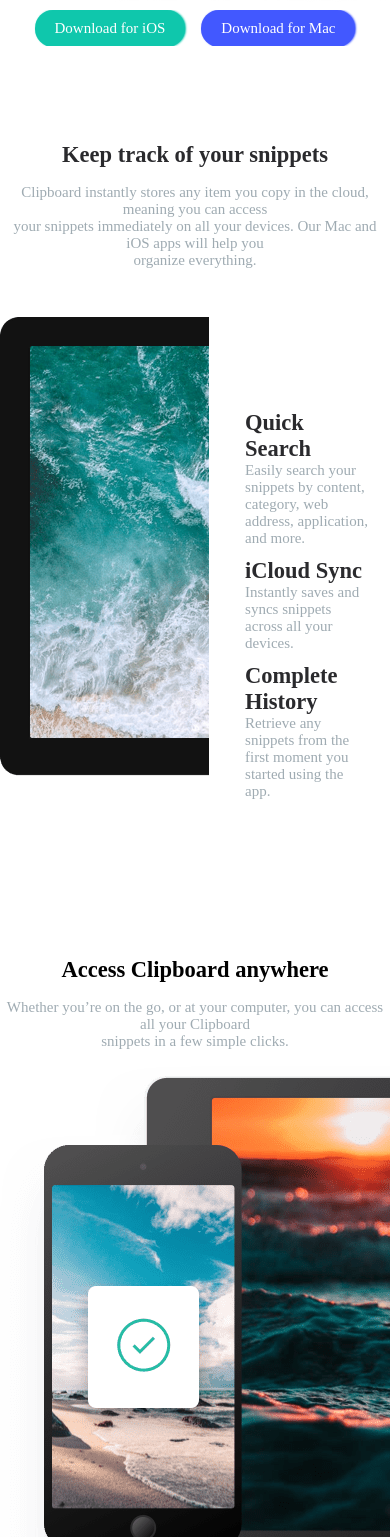
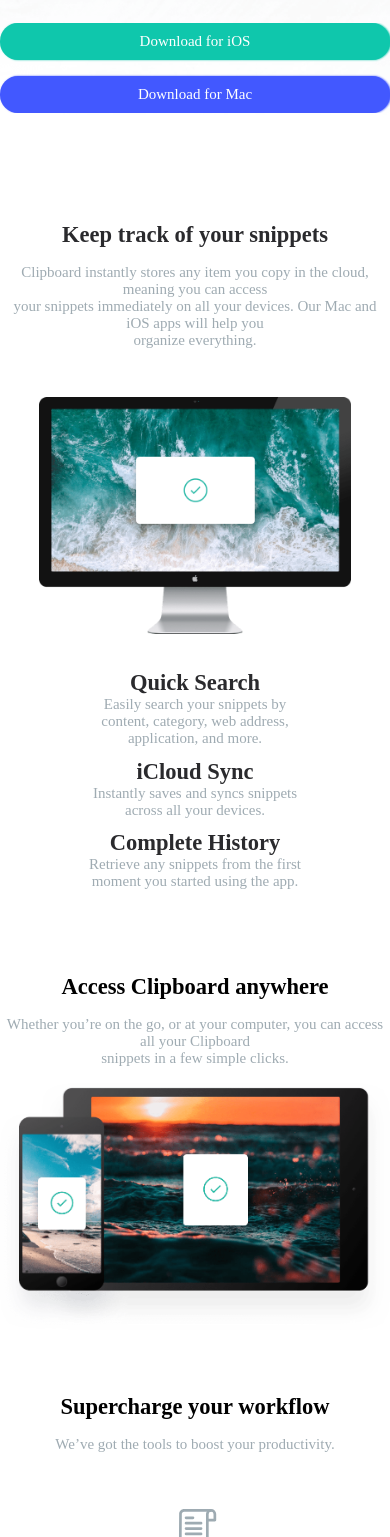
Before and after one commit to Taiwola/clipboard-landing-page, a plain HTML site: page index.html in a window 390 px wide. Shown: the part 354-1891 px from the top of the page. Drawn offline with Linux system fonts and the light colour scheme.

Commit message:
breakpoint added

```diff
--- a/css/app.css
+++ b/css/app.css
@@ -178,6 +178,15 @@ main{
 .main-div-4{
     width: 100%;
     margin-bottom: 1rem;
+    display: flex;
+    justify-content: center;
+    align-items: center;
+}
+
+.div-4-img{
+    display: flex;
+    justify-content: center;
+    align-items: center;
 }
 
 .div-4-img > img{
@@ -268,6 +277,8 @@ footer{
     display: flex;
     flex-direction: column;
     gap: 1rem;
+    justify-content: center;
+    align-items: center;
 }
 
 .footer-link > a:hover{
@@ -288,3 +299,118 @@ footer{
 .footer-social > a:hover{
     color: var(--very-Strong-Cyan);
 }
+
+/* media query */
+
+@media screen and (max-width: 480px){
+    header{
+        background-image: url("../images/bg-header-mobile.png");
+        background-size: cover;
+        height: 30rem;
+    }
+
+    .history-btn{
+        display: flex;
+        flex-direction: column;
+        width: 100%;
+    }
+
+    .Ios{
+        width: 100%;
+        text-align: center;
+    }
+
+    .Mac{
+        width: 100%;
+        text-align: center;
+    }
+
+    .main-div-2{
+        display: flex;
+        flex-direction: column;
+        width: 100%;
+    }
+
+    .div-2-img{
+        width: 100%;
+        display: flex;
+        justify-content: center;
+        align-items: center;
+    }
+
+    .div-2-img > img{
+        width: 70%;
+    }
+
+    .text{
+        text-align: center;
+    }
+
+    .main-div-6{
+        display: flex;
+        flex-direction: column;
+    }
+
+    .main-div-7{
+        display: flex;
+        flex-direction: column;
+        gap: 2rem;
+    }
+
+    .footer-div-1{
+        display: flex;
+        flex-direction: column;
+        /* justify-content: center;
+        align-items: center;
+        text-align: center; */
+        gap: 1rem;
+
+    }
+
+  .footer-link{
+    /* text-align: center; */
+    display: flex;
+    flex-direction: column;
+    /* justify-content: center;
+    align-items: center; */
+  }
+
+  .install{
+    margin-left: 0;
+  }
+
+  .footer-5-socials{
+    margin-left: 0;
+  }
+
+}
+
+
+@media screen and (max-width:768px) {
+    .main-div-7{
+        display: flex;
+        flex-direction: column;
+        gap: 2rem;
+    }
+
+    .main-div-2{
+        display: flex;
+        flex-direction: column;
+        width: 100%;
+    }
+
+    .div-2-img{
+        width: 100%;
+        display: flex;
+        justify-content: center;
+        align-items: center;
+    }
+
+    .div-2-img > img{
+        width: 80%;
+    }
+
+    .text{
+        text-align: center;
+    }
+}
```
